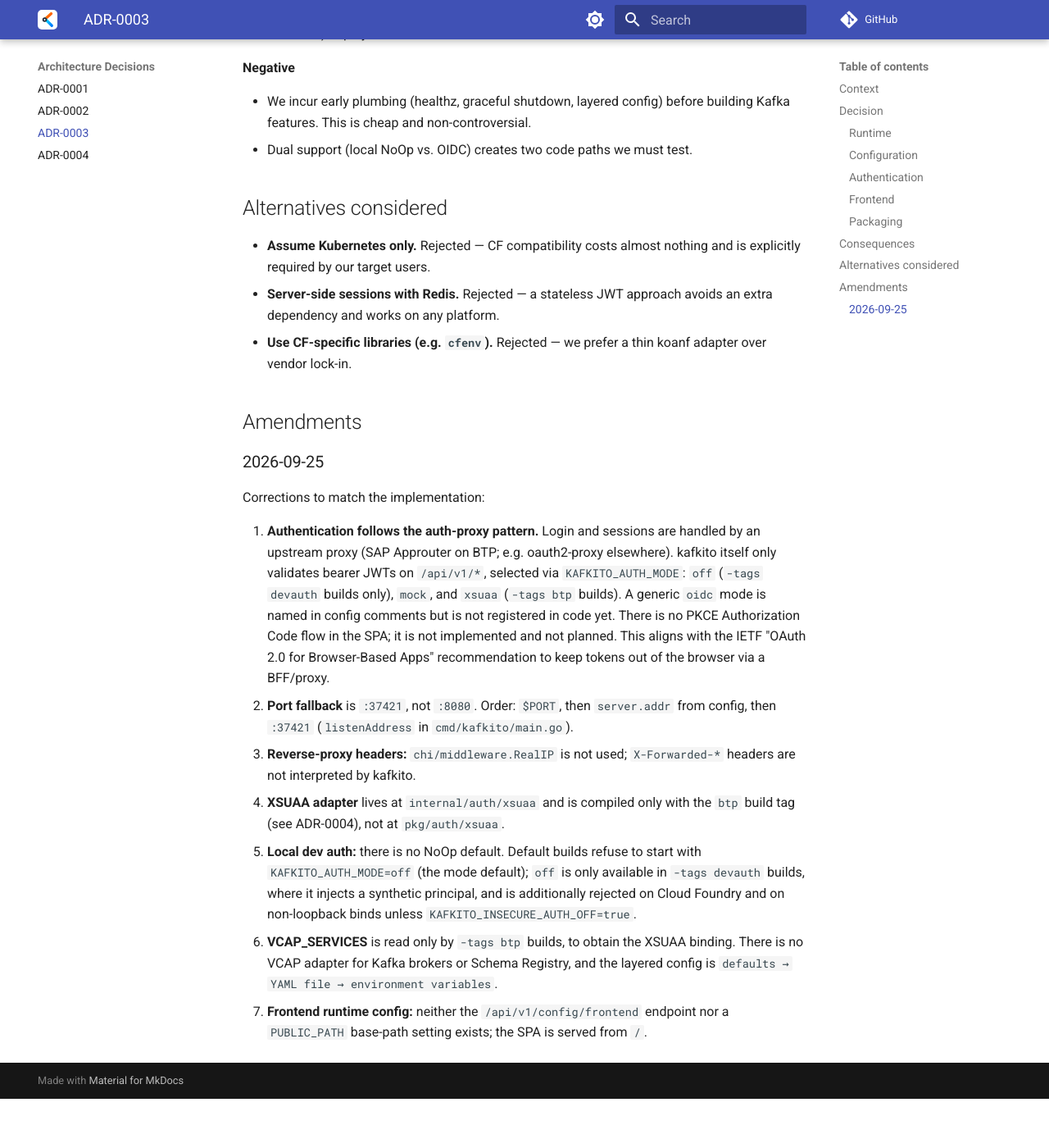
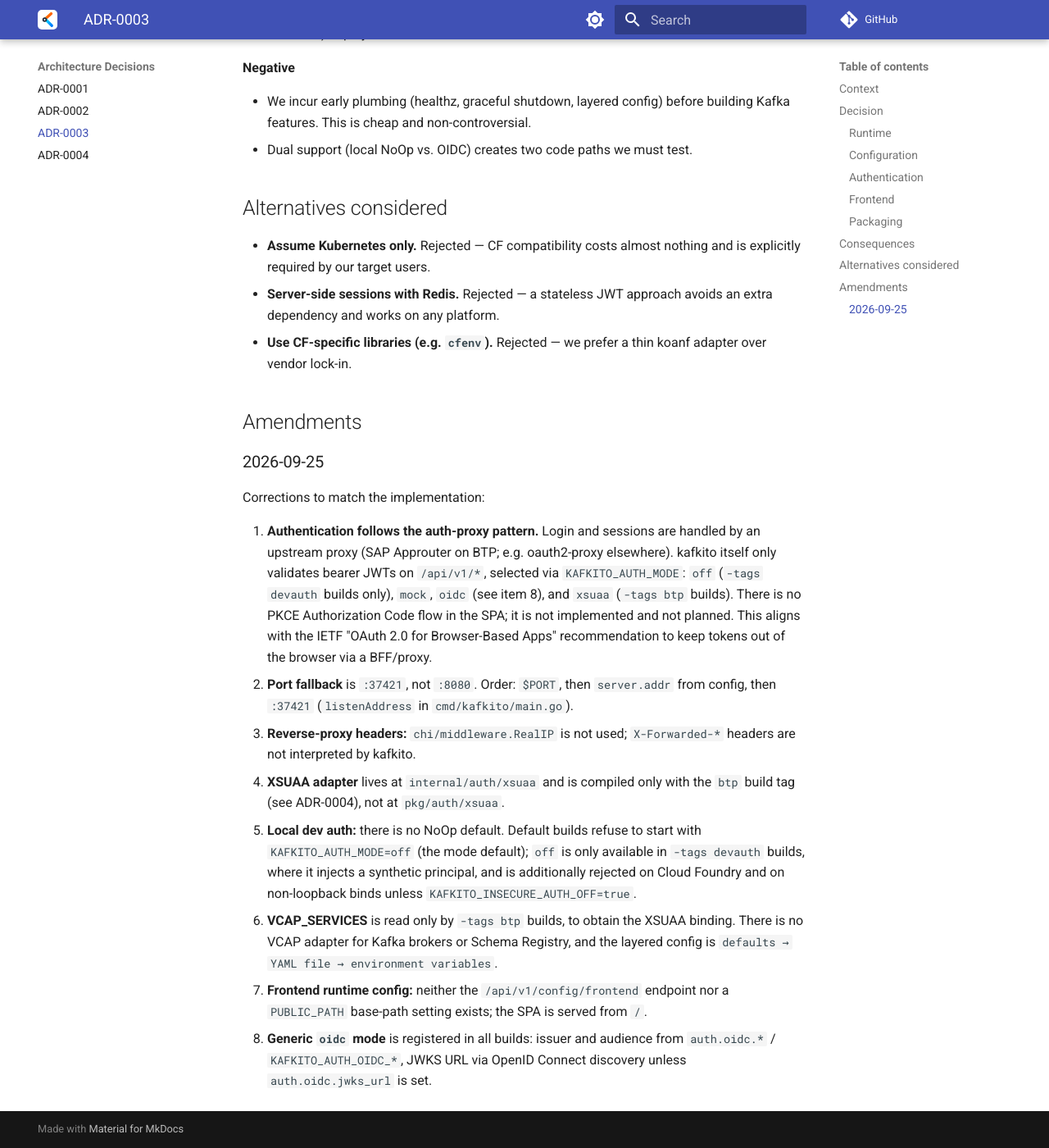
Before and after one commit to FinkeFlo/kafkito, an MkDocs documentation site: the page built from docs/adr/0003-cloud-foundry-readiness.md, in a window 1280 px wide and 1400 px high, scrolled down 2251 px. Shown: the whole window at 82% size. Built offline with MkDocs 1.6.1 and Material for MkDocs 9.7.7, drawn with Linux system fonts in a browser that asks for light colours; comment, search, counter and statistics services are not loaded; before the commit the page ends 3591 px from its top, so only the background shows below that.

Commit message:
docs: document the generic oidc auth mode
Co-authored-by: Copilot <223556219+Copilot@users.noreply.github.com>
Signed-off-by: FinkeFlo <5244525+FinkeFlo@users.noreply.github.com>

```diff
--- a/docs/adr/0003-cloud-foundry-readiness.md
+++ b/docs/adr/0003-cloud-foundry-readiness.md
@@ -75,8 +75,7 @@ Corrections to match the implementation:
    handled by an upstream proxy (SAP Approuter on BTP; e.g. oauth2-proxy
    elsewhere). kafkito itself only validates bearer JWTs on `/api/v1/*`,
    selected via `KAFKITO_AUTH_MODE`: `off` (`-tags devauth` builds only),
-   `mock`, and `xsuaa` (`-tags btp` builds). A generic `oidc` mode is named in
-   config comments but is not registered in code yet. There is
+   `mock`, `oidc` (see item 8), and `xsuaa` (`-tags btp` builds). There is
    no PKCE Authorization Code flow in the SPA; it is not implemented and not
    planned. This aligns with the IETF "OAuth 2.0 for Browser-Based Apps"
    recommendation to keep tokens out of the browser via a BFF/proxy.
@@ -97,3 +96,6 @@ Corrections to match the implementation:
    the layered config is `defaults → YAML file → environment variables`.
 7. **Frontend runtime config:** neither the `/api/v1/config/frontend` endpoint
    nor a `PUBLIC_PATH` base-path setting exists; the SPA is served from `/`.
+8. **Generic `oidc` mode** is registered in all builds: issuer and audience
+   from `auth.oidc.*` / `KAFKITO_AUTH_OIDC_*`, JWKS URL via OpenID Connect
+   discovery unless `auth.oidc.jwks_url` is set.
```
Also changed, not shown: README.md (+11 -4 lines), docs/API.md (+3 -3 lines).
